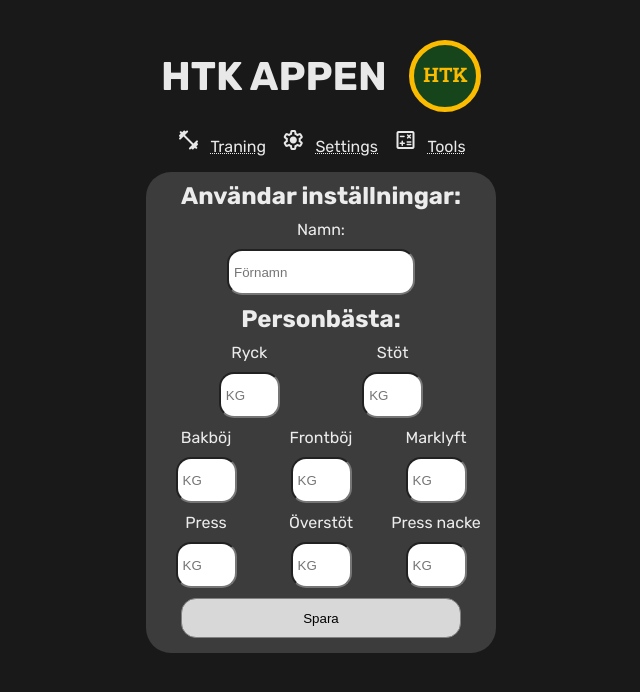
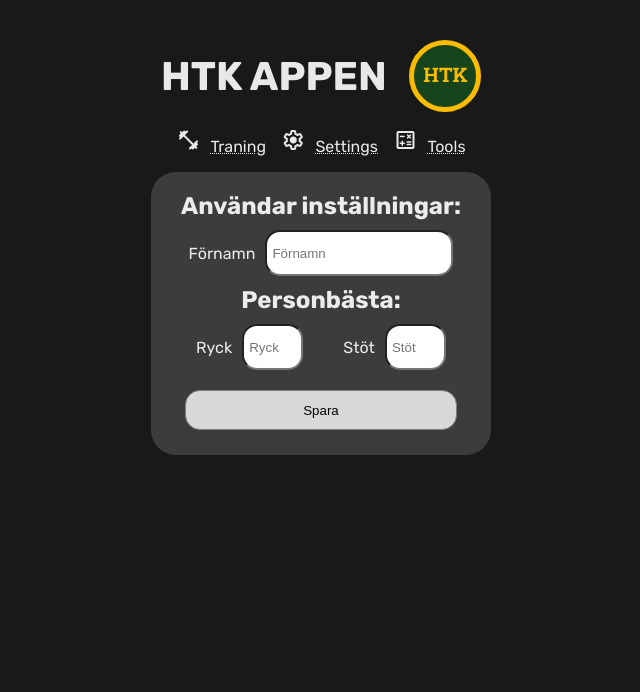
Before and after one commit to jeppeerixon/htk-react-vite, a React (Vite) app: page /settings in a window 1280 px wide. Shown: the top 692 px of the page, without its empty margins (319-959 px from the left). Built offline with nearby package versions, Linux system fonts and the light colour scheme.

Commit message:
refactored settings input form

```diff
--- a/src/pages/Settings/Settings.tsx
+++ b/src/pages/Settings/Settings.tsx
@@ -1,41 +1,20 @@
 import './settings.scss';
-import Userdatainput from "./userdatainput";
+import Userdatainput from "./Userdatainput";
 
 const Settings = () => {
     return (
       <div id="userSettings" className="userSettingsDiv">
         <form id="userSettingsInput">
-          <Userdatainput />
+          <h2>Användar inställningar:</h2>
+          <Userdatainput name="Förnamn" type="text" id="firstName" />
+
           <h2>Personbästa:</h2>
           <div>
-            <label>Ryck
-              <input placeholder="KG" type="number" id="snatchRepMaxValue" />
-            </label>
-            <label>Stöt
-              <input placeholder="KG" type="number" id="cleanRepMaxValue" />
-            </label>
+          <Userdatainput name="Ryck" type="number" id="snatchRepMaxValue" />
+          <Userdatainput name="Stöt" type="number" id="cleanRepMaxValue" />
           </div>
           <div>
-            <label>Bakböj
-              <input placeholder="KG" type="number" id="snatchRepMaxValue" />
-            </label>
-            <label>Frontböj
-              <input placeholder="KG" type="number" id="cleanRepMaxValue" />
-            </label>
-            <label>Marklyft
-              <input placeholder="KG" type="number" id="cleanRepMaxValue" />
-            </label>
-          </div>
-          <div>
-            <label>Press
-              <input placeholder="KG" type="number" id="snatchRepMaxValue" />
-            </label>
-            <label>Överstöt
-              <input placeholder="KG" type="number" id="cleanRepMaxValue" />
-            </label>
-            <label>Press nacke
-              <input placeholder="KG" type="number" id="cleanRepMaxValue" />
-            </label>
+            {/* Fler framtida datainputs här */}
           </div>
           <div className="btnMode">
             <button>Spara</button>
--- a/src/pages/Settings/Userdatainput.tsx
+++ b/src/pages/Settings/Userdatainput.tsx
@@ -1,9 +1,9 @@
-const Userdatainput = () => {
+const Userdatainput = (props:
+  { name: string, type: string, id: string, }) => {
     return (
         <>
-          <h2>Användar inställningar:</h2>
-          <label>Namn:
-            <input placeholder="Förnamn" type="text" id="forName" />
+          <label>{props.name}
+            <input placeholder={props.name} type={props.type} id={props.id} />
           </label>
         </>
     )
--- a/src/pages/Settings/settings.scss
+++ b/src/pages/Settings/settings.scss
@@ -5,8 +5,8 @@
     background-color: $light-gray;
     border-radius: 25px;
     min-width: 320px;
-    min-height: 300px;
-    padding: 10px;
+    min-height: 200px;
+    padding: 20px 10px;
 
 
     h2 {
@@ -35,7 +35,7 @@
 
         label {
             display: flex;
-            flex-direction: column;
+            flex-direction: row;
             justify-content: space-evenly;
             align-items: center;
             min-width: 100px;
```
